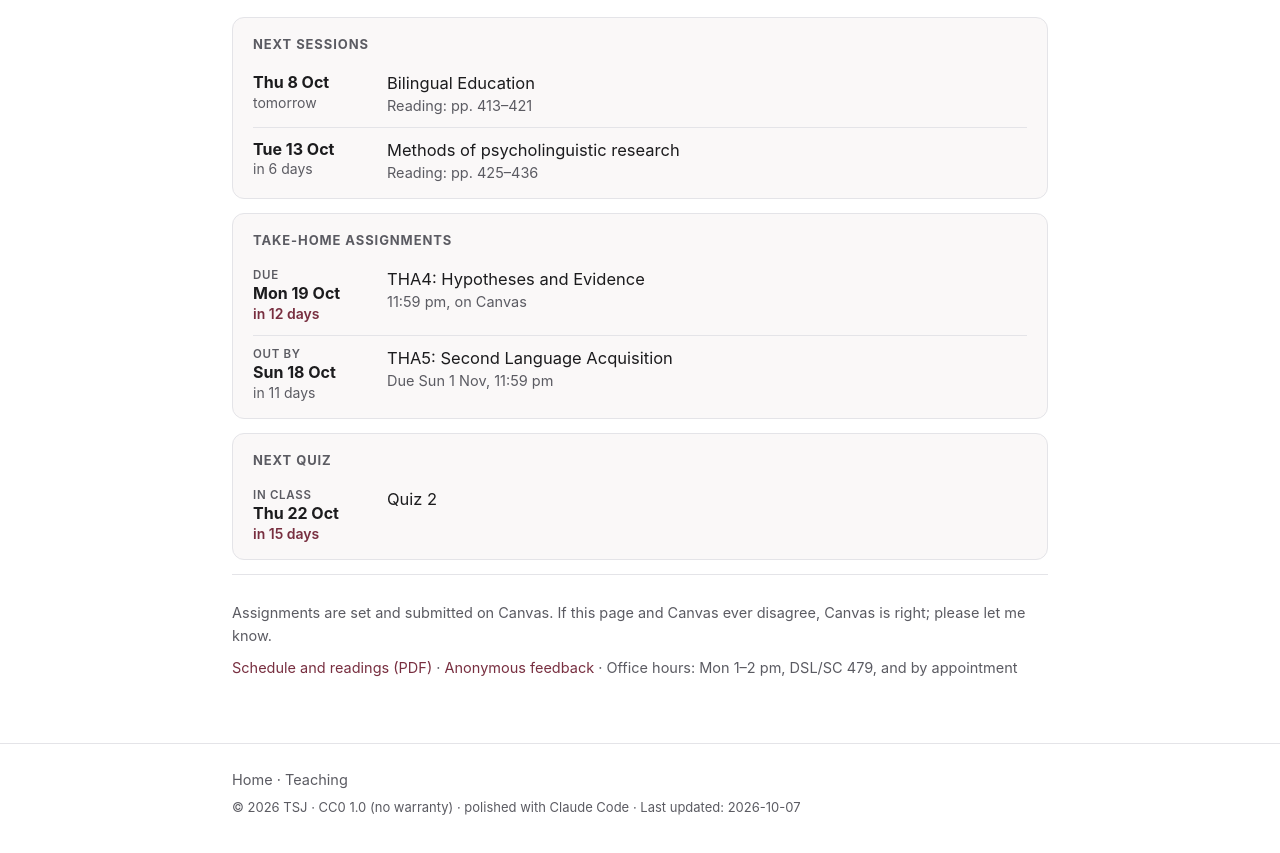
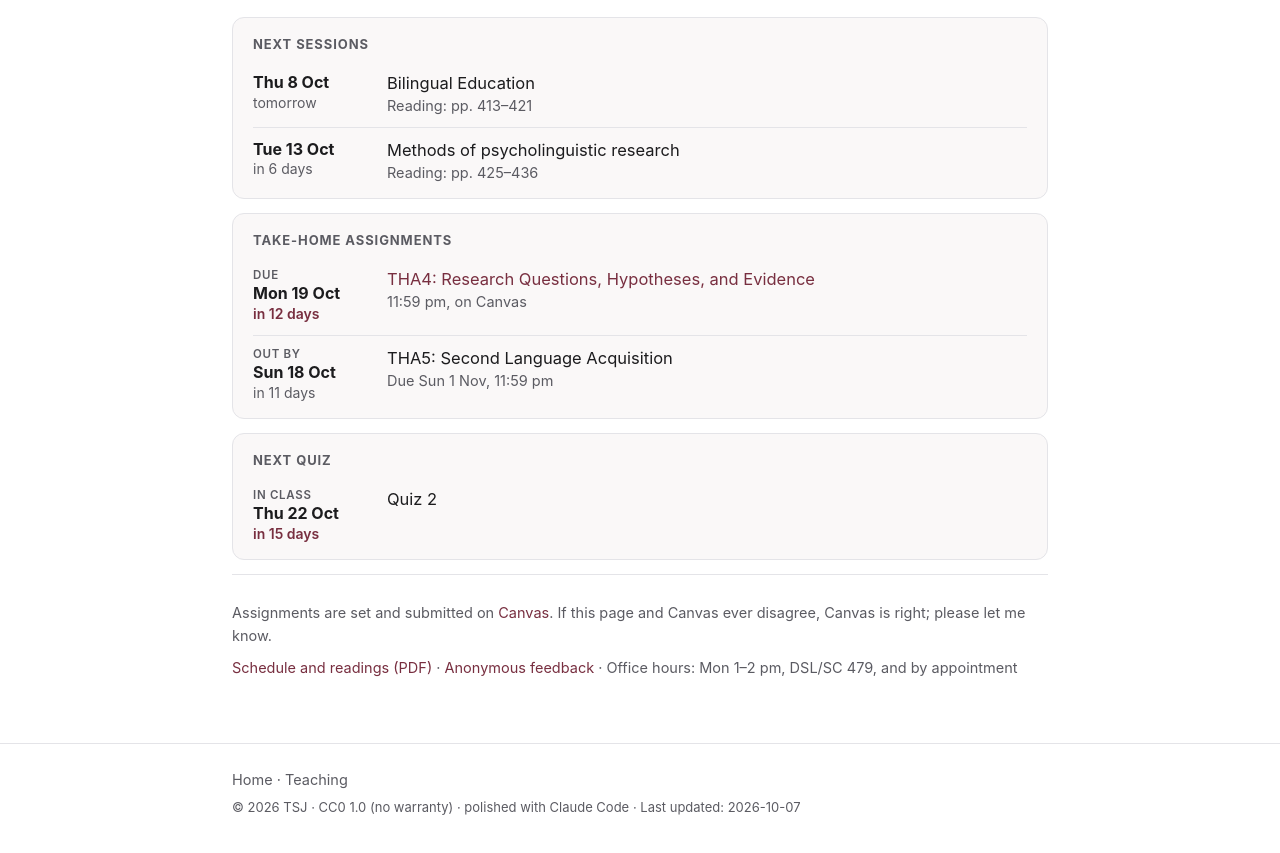
Before and after one commit to tjuzek/tjuzek.github.io, a plain HTML site: page lin3042/index.html in a window 1280 px wide. Shown: the part 197-1050 px from the top of the page. Drawn offline with Linux system fonts and the light colour scheme.

Commit message:
Course page: THA titles link to Canvas, THA4 under its Canvas title

```diff
--- a/lin3042/data.js
+++ b/lin3042/data.js
@@ -12,6 +12,10 @@
  * Dates are YYYY-MM-DD. THAs go out by the Sunday of their week at the latest and are due
  * the Sunday two weeks later at 11:59 pm, unless something comes up. A THA counts as open
  * from `out` to the end of `due`. Session readings follow syllabus/LIN3042-F26_schedule-readings.tex.
+ *
+ * `url` is the THA's Canvas assignment link; the page links the title to it. Add it once the
+ * THA is published on Canvas (before that, students would get an error page), and take its
+ * title from Canvas too.
  */
 window.LIN3042 = {
   updated: '2026-10-07',
@@ -19,7 +23,8 @@ window.LIN3042 = {
   dueTime: '11:59 pm',
 
   thas: [
-    { n: 4, title: 'Hypotheses and Evidence',      out: '2026-10-05', due: '2026-10-19' },
+    { n: 4, title: 'Research Questions, Hypotheses, and Evidence', out: '2026-10-05', due: '2026-10-19',
+      url: 'https://canvas.fsu.edu/courses/354011/assignments/3312875' },
     { n: 5, title: 'Second Language Acquisition',  out: '2026-10-18', due: '2026-11-01' },
     { n: 6, title: 'Bilingualism & the brain',     out: '2026-11-01', due: '2026-11-15' },
     { n: 7, title: 'Psycho- and Neurolinguistics', out: '2026-11-08', due: '2026-11-22' },
--- a/lin3042/index.html
+++ b/lin3042/index.html
@@ -115,7 +115,8 @@
   <noscript>
     <section>
       <p>This page needs JavaScript to show what is coming up. Everything is also in the
-         <a href="LIN3042-F26_schedule-readings.pdf">schedule and readings (PDF)</a> and on Canvas.</p>
+         <a href="LIN3042-F26_schedule-readings.pdf">schedule and readings (PDF)</a> and on
+         <a href="https://canvas.fsu.edu/courses/354011">Canvas</a>.</p>
     </section>
   </noscript>
 
@@ -139,7 +140,8 @@
   </section>
 
   <section class="course-foot">
-    <p id="canvas-note">Assignments are set and submitted on Canvas. If this page and Canvas ever disagree,
+    <p id="canvas-note">Assignments are set and submitted on
+       <a href="https://canvas.fsu.edu/courses/354011/assignments">Canvas</a>. If this page and Canvas ever disagree,
        Canvas is right; please let me know.</p>
     <p><a href="LIN3042-F26_schedule-readings.pdf">Schedule and readings (PDF)</a> &middot;
        <a href="https://forms.gle/efCuFB52i3dzMJQ1A">Anonymous feedback</a> &middot;
@@ -189,12 +191,13 @@
     if (text) e.textContent = text;
     return e;
   }
-  function row(label, date, hot, title, detail) {
-    var li = el('li'), when = el('div', 'when'), what = el('div', 'what');
+  function row(label, date, hot, title, detail, url) {
+    var li = el('li'), when = el('div', 'when'), what = el('div', 'what'), t = el(url ? 'a' : 'span', 't', title);
     if (label) when.appendChild(el('span', 'lab', label));
     when.appendChild(el('span', 'd', fmt(date)));
     when.appendChild(el('span', hot ? 'cd hot' : 'cd', countdown(date)));
-    what.appendChild(el('span', 't', title));
+    if (url) t.href = url;
+    what.appendChild(t);
     if (detail) what.appendChild(el('span', 'x', detail));
     li.appendChild(when);
     li.appendChild(what);
@@ -220,11 +223,11 @@
                    .sort(function (a, b) { return a.out < b.out ? -1 : 1; })[0];
   open.forEach(function (t) {
     list('tha').appendChild(row('Due', t.due, true, 'THA' + t.n + ': ' + t.title,
-      D.dueTime + ', on Canvas'));
+      D.dueTime + ', on Canvas', t.url));
   });
   if (next) {
     list('tha').appendChild(row('Out by', next.out, false, 'THA' + next.n + ': ' + next.title,
-      'Due ' + fmt(next.due) + ', ' + D.dueTime));
+      'Due ' + fmt(next.due) + ', ' + D.dueTime, next.url));
   }
   if (!open.length && !next) list('tha').appendChild(el('li', 'none', 'No more take-home assignments this term.'));
   show('tha');
```
